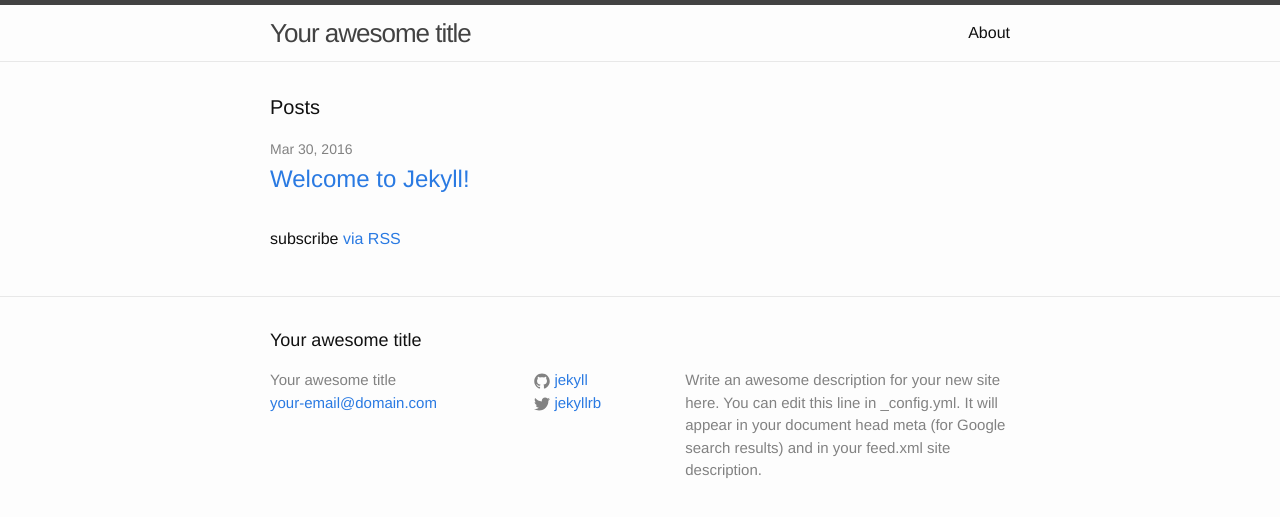
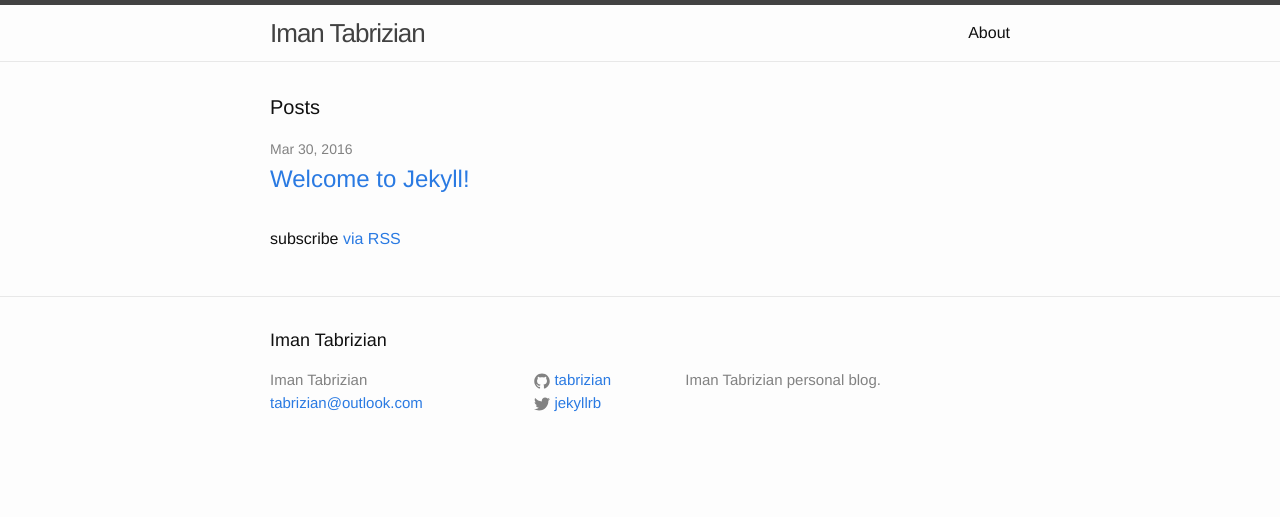
Before and after one commit to Tabrizian/tabrizian.github.io, a Jekyll site: the page built from index.html, in a window 1280 px wide. Shown: the top 517 px of the page. Built offline with Jekyll 4.4.1, drawn with Linux system fonts in a browser that asks for light colours.

Commit message:
Improves _config.yml

```diff
--- a/_config.yml
+++ b/_config.yml
@@ -6,16 +6,14 @@
 # 'jekyll serve'. If you change this file, please restart the server process.
 
 # Site settings
-title: Your awesome title
-email: your-email@domain.com
+title: Iman Tabrizian
+email: tabrizian@outlook.com
 description: > # this means to ignore newlines until "baseurl:"
-  Write an awesome description for your new site here. You can edit this
-  line in _config.yml. It will appear in your document head meta (for
-  Google search results) and in your feed.xml site description.
+  Iman Tabrizian personal blog.
 baseurl: "" # the subpath of your site, e.g. /blog
-url: "http://yourdomain.com" # the base hostname & protocol for your site
+url: "http://imantabrizian.me" # the base hostname & protocol for your site
 twitter_username: jekyllrb
-github_username:  jekyll
+github_username: tabrizian
 
 # Build settings
 markdown: kramdown
```
